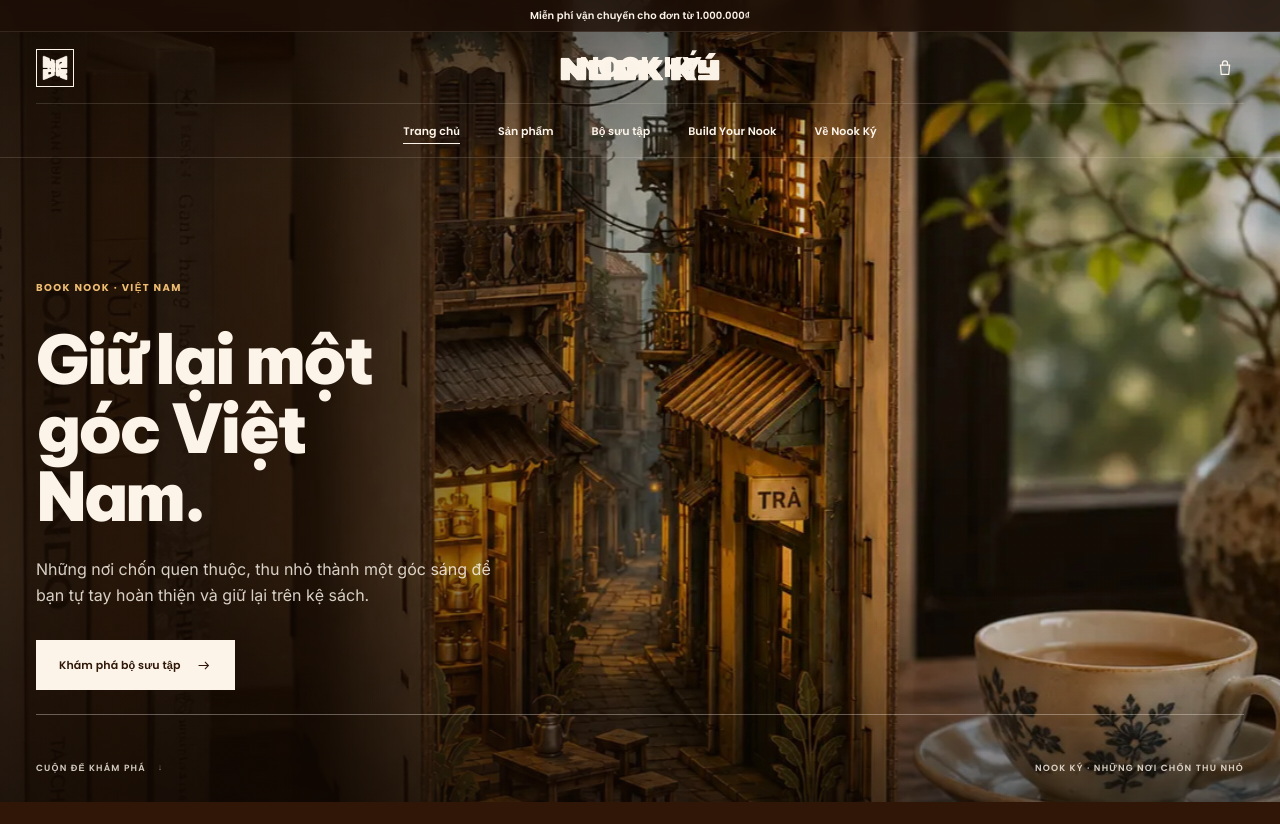
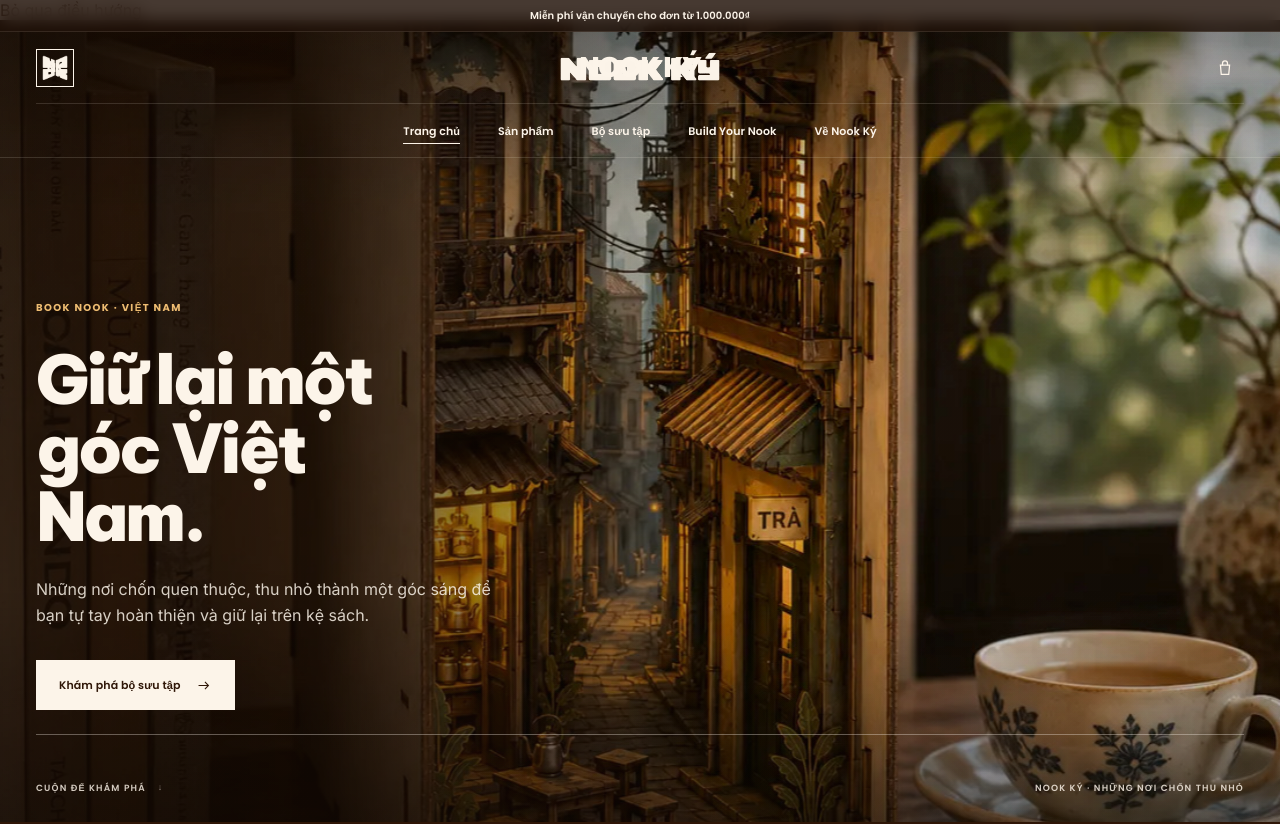
Before and after one commit to khai123lop7-glitch/nookky-web, a Next.js app: page / in a window 1280 px wide. Shown: the top 824 px of the page. Built offline with nearby package versions, Linux system fonts and the light colour scheme.

Commit message:
a11y: add skip link to main content

```diff
--- a/app/layout.tsx
+++ b/app/layout.tsx
@@ -13,6 +13,7 @@ export default function RootLayout({ children }: Readonly<{ children: React.Reac
   return (
     <html lang="vi">
       <body>
+        <a className="nk-skip-link" href="#main-content">Bỏ qua điều hướng</a>
         {children}
         <Footer />
       </body>
```
